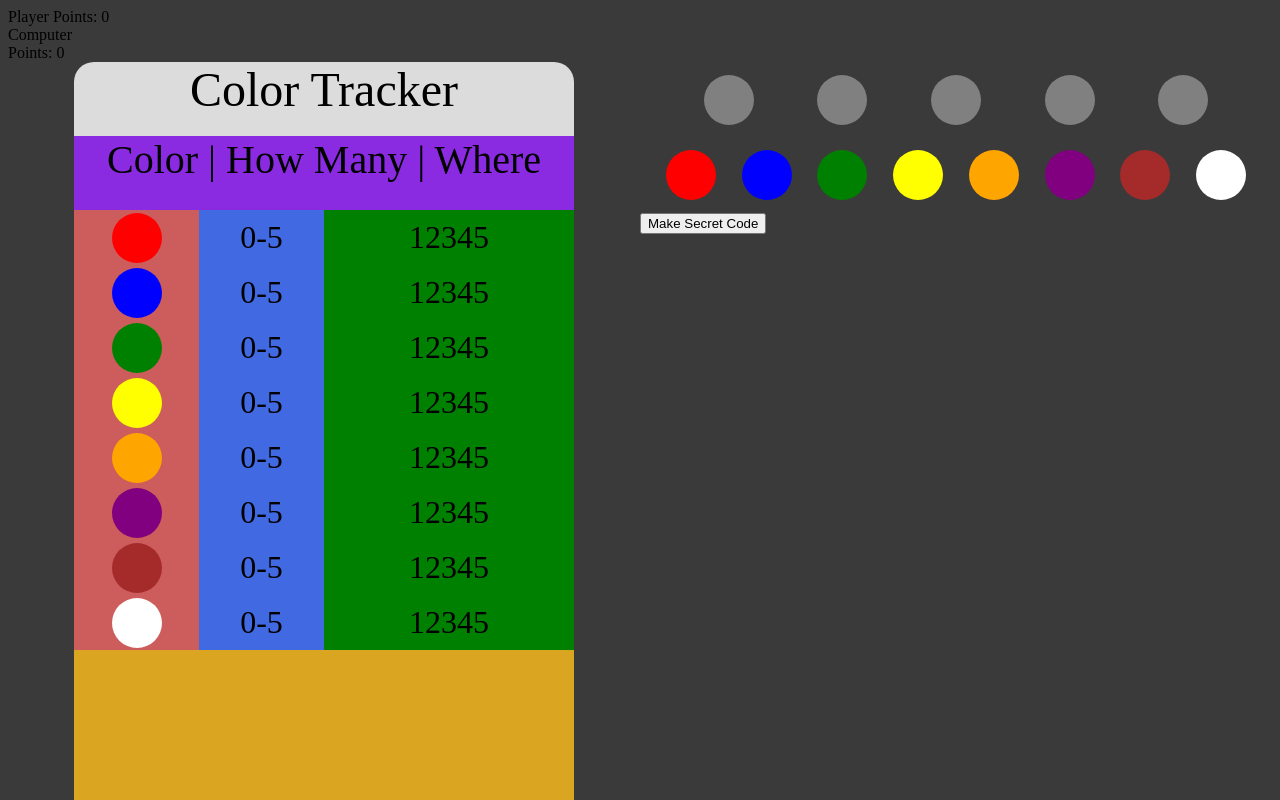
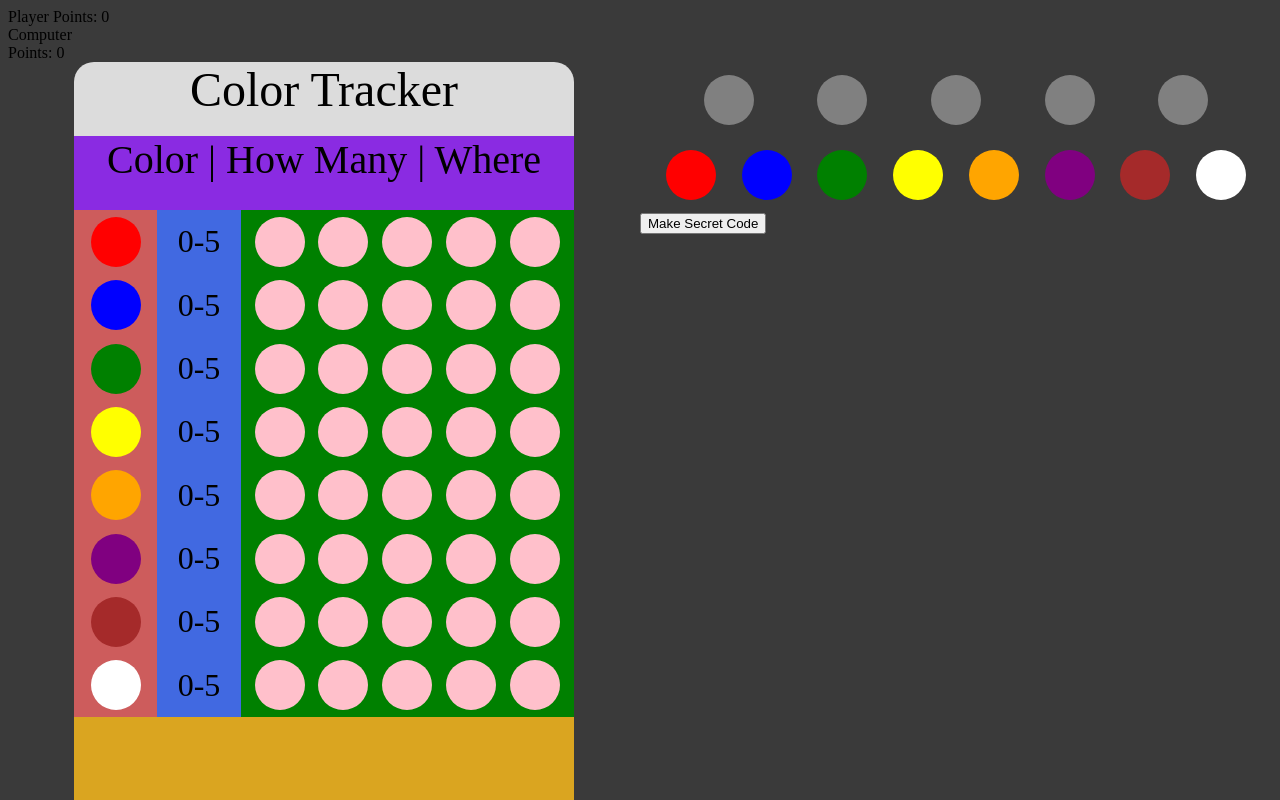
Before and after one commit to joebuono/mastermind, a React (Create React App) app in the folder client/: page / in a window 1280 px wide. Shown: the top 800 px of the page. Built offline with nearby package versions, Linux system fonts and the light colour scheme.

Commit message:
displaying color tracker data in more visual way

```diff
--- a/client/src/components/GameView.jsx
+++ b/client/src/components/GameView.jsx
@@ -48,7 +48,7 @@ class GameView extends Component {
         <div>
           Player Points: {playerScore} Computer Points: {computerScore}
         </div>
-        {displayColorTracker && <div className={styles.colorTracker}><ColorTracker colorTrackerData={colorTrackerData}/></div>}
+        {displayColorTracker && <div className={styles.colorTracker}><ColorTracker colorTrackerData={colorTrackerData} codeSize={codeSize} /></div>}
         <div className={displayColorTracker ? styles.boardRight : styles.boardCenter}>{humanPlayerTurn ?
         <PlayerBoard goToNextRound={this.goToNextRound} updateScore={this.updateScore} codeSize={codeSize} />
         :
--- a/client/src/components/board/Color.jsx
+++ b/client/src/components/board/Color.jsx
@@ -4,7 +4,8 @@ import styles from '../styles/color.module.css';
 // className={`${styles.circle} ${color}`}
 // Will likely need to take color and size as props
 function Color({color, updateCurrentGuess = () => {}, size}) {
-  const classes = `${styles.circle} ${styles[color]}`
+  const classes = `${styles.circle} ${styles[color]}`;
+
   return (
     <div className={classes} onClick={() => updateCurrentGuess(color)} onDoubleClick={() => console.log('Double click!')}></div>
   );
--- a/client/src/components/board/PlayerBoard.jsx
+++ b/client/src/components/board/PlayerBoard.jsx
@@ -49,7 +49,7 @@ class PlayerBoard extends Component {
     });
   }
 
-  submitGuess() {
+  submitGuess = () => {
     console.log('clicked submit guess');
     if (this.state.winCondition !== null) return;
 
@@ -113,7 +113,6 @@ class PlayerBoard extends Component {
     this.props.goToNextRound();
   }
 
-
   componentDidMount() {
     let [colorOptions, colorTracker, secretCode] = initializeGame(this.state.codeSize);
 
--- a/client/src/components/colorTracker/ColorTracker.jsx
+++ b/client/src/components/colorTracker/ColorTracker.jsx
@@ -4,7 +4,7 @@ import Title from './Title.jsx';
 import Headers from './Headers.jsx';
 import RowsContainer from './RowsContainer.jsx';
 
-const ColorTracker = ({colorTrackerData}) => {
+const ColorTracker = ({colorTrackerData, codeSize}) => {
   return (
     <div className={styles.container}>
       <div className={styles.title}>
@@ -14,7 +14,7 @@ const ColorTracker = ({colorTrackerData}) => {
         <Headers />
       </div>
       <div className={styles.rows}>
-        <RowsContainer colorTrackerData={colorTrackerData} />
+        <RowsContainer colorTrackerData={colorTrackerData} codeSize={codeSize} />
       </div>
     </div>
   );
--- /dev/null
+++ b/client/src/components/colorTracker/PositionTracker.jsx
@@ -0,0 +1,24 @@
+import React from 'react';
+import Colors from '../board/Colors.jsx';
+
+const PositionTracker = ({numberData, positionData, codeSize}) => {
+  let positions = new Array(codeSize).fill('impossible');
+  if (numberData.length === 1 && numberData[0] !== 0 && positionData.length === numberData[0]) {
+    // certain knowledge
+    for (let position of positionData) {
+      positions[position - 1] = 'certain';
+    }
+  } else {
+    for (let position of positionData) {
+      positions[position - 1] = 'maybe';
+    }
+  }
+
+  return (
+    <div style={{width: '100%'}}>
+      <Colors colors={positions} />
+    </div>
+  );
+};
+
+export default PositionTracker;
--- a/client/src/components/colorTracker/Row.jsx
+++ b/client/src/components/colorTracker/Row.jsx
@@ -1,6 +1,7 @@
 import React from 'react';
 import styles from '../styles/row.module.css';
 import Color from '../board/Color.jsx';
+import PositionTracker from './PositionTracker.jsx';
 
 const formatNumberData = (numArr) => {
   if (numArr.length === 1) return numArr[0];
@@ -22,13 +23,13 @@ const formatNumberData = (numArr) => {
   return numArr;
 };
 
-const Row = ({colorInfo}) => {
+const Row = ({colorInfo, codeSize}) => {
 
   return (
     <div className={styles.container}>
       <div className={`${styles.color} ${styles.column}`}><Color color={colorInfo.color} /></div>
       <div className={`${styles.number} ${styles.column}`}>{formatNumberData(colorInfo.number)}</div>
-      <div className={`${styles.position} ${styles.column}`}>{colorInfo.position}</div>
+      <div className={`${styles.position} ${styles.column}`}><PositionTracker numberData={colorInfo.number} positionData={colorInfo.position} codeSize={codeSize} /></div>
     </div>
   );
 };
--- a/client/src/components/colorTracker/RowsContainer.jsx
+++ b/client/src/components/colorTracker/RowsContainer.jsx
@@ -16,7 +16,7 @@ import Row from './Row.jsx';
 //   ... etc
 // ];
 
-const RowsContainer = ({colorTrackerData}) => {
+const RowsContainer = ({colorTrackerData, codeSize}) => {
   // modifying input for component use
   let colorData = [];
   for (let color in colorTrackerData) {
@@ -29,7 +29,7 @@ const RowsContainer = ({colorTrackerData}) => {
 
   return (
     <div className={styles.rows}>
-      {colorData.map((color, index) => <Row key={index} colorInfo={color} />)}
+      {colorData.map((color, index) => <Row key={index} colorInfo={color} codeSize={codeSize} />)}
     </div>
   );
 };
--- a/client/src/components/styles/color.module.css
+++ b/client/src/components/styles/color.module.css
@@ -41,3 +41,15 @@
 .x {
   background-color: grey
 }
+
+.maybe {
+  background-color: pink
+}
+
+.impossible {
+  background-color: rgb(52, 48, 48);
+}
+
+.certain {
+  background-color: chartreuse;
+}
--- a/client/src/components/styles/row.module.css
+++ b/client/src/components/styles/row.module.css
@@ -10,16 +10,16 @@
 }
 
 .color {
-  grid-column: 1 / 4;
+  grid-column: 1 / 3;
   background-color: indianred;
 }
 
 .number {
-  grid-column: 4 / 7;
+  grid-column: 3 / 5;
   background-color: royalblue;
 }
 
 .position {
-  grid-column: 7 / 13;
+  grid-column: 5 / 13;
   background-color: green;
 }
```
Also changed, not shown: 2 other files (tests, documents, lock files or other folders).
